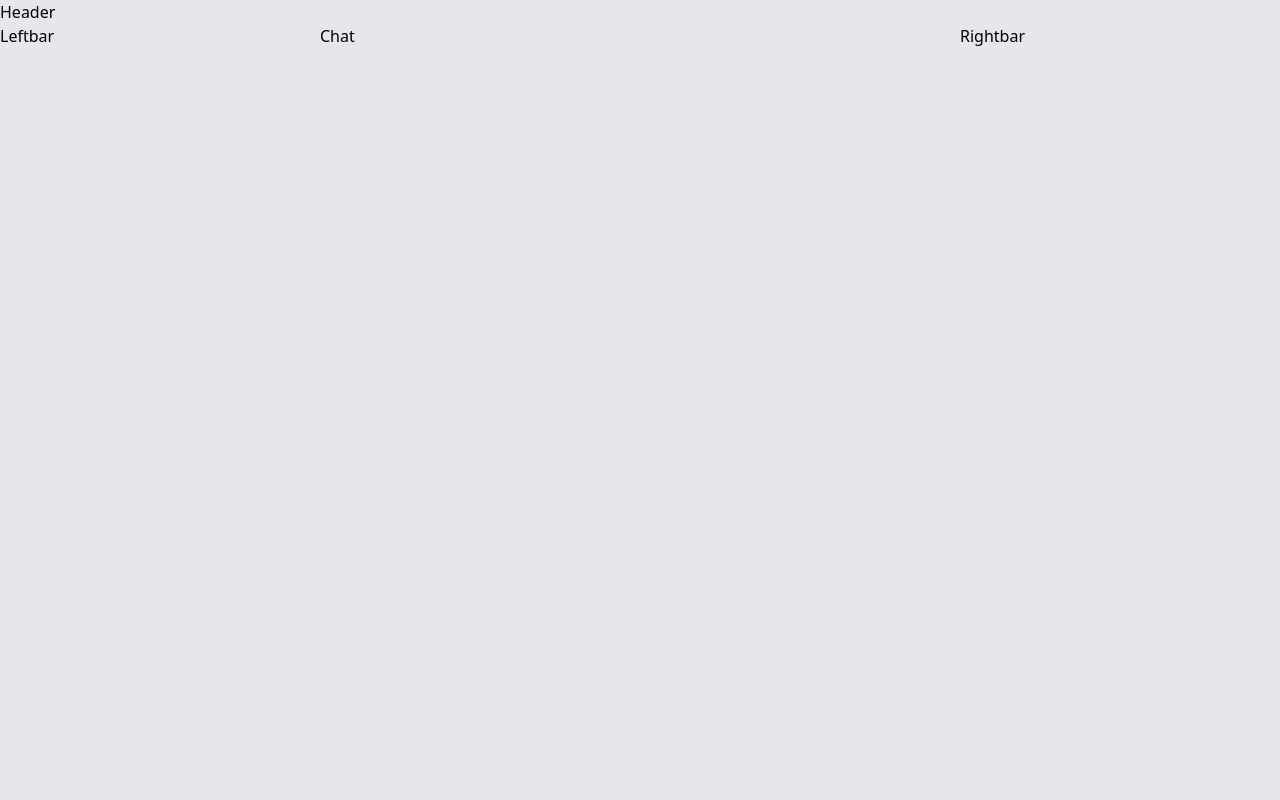
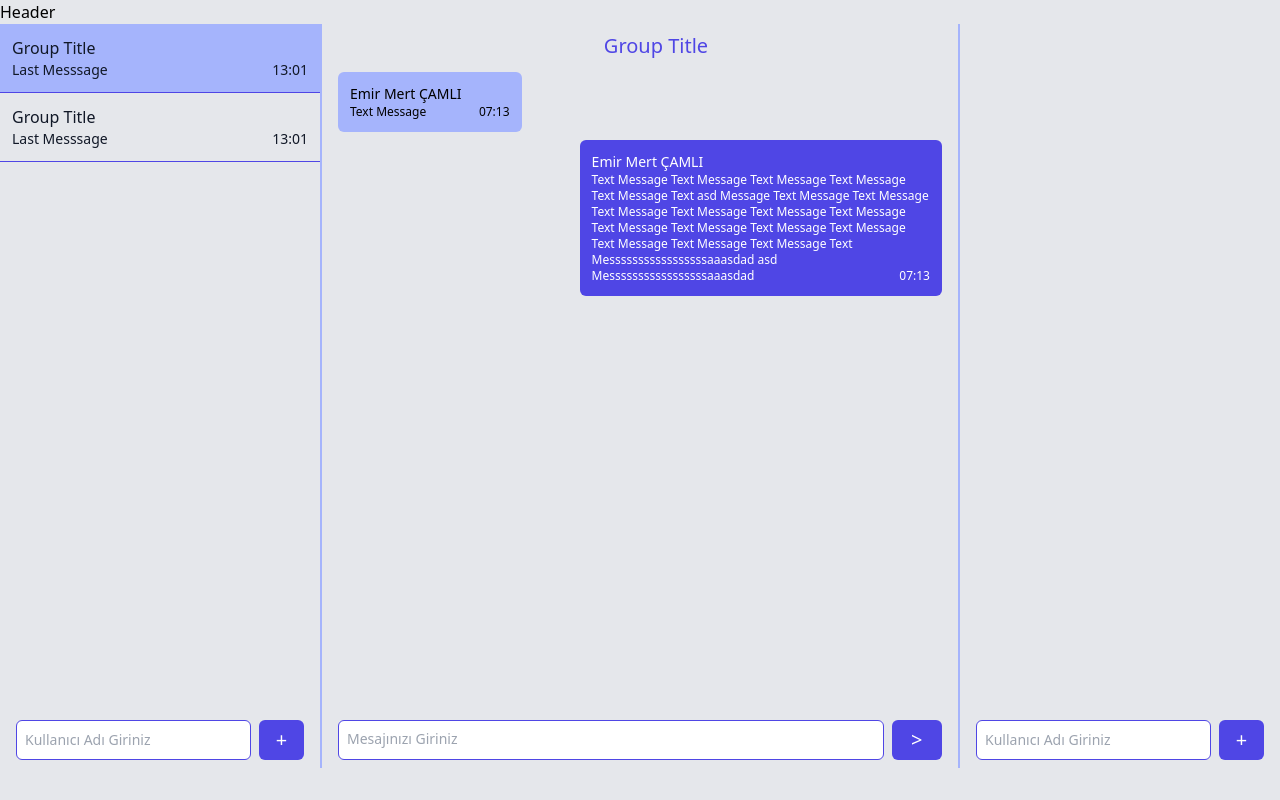
Before and after one commit to EmirMC/React-Chat-App, a React (Create React App) app: page / in a window 1280 px wide. Built offline with nearby package versions, Linux system fonts and the light colour scheme.

Commit message:
Added Add Compenent and Edit Css ClassName

```diff
--- a/src/components/Chat.js
+++ b/src/components/Chat.js
@@ -1,7 +1,31 @@
+import Add from "./Add"
+
 export default function Chat() {
     return (
-        <div className="col-span-6 overflow-scroll overflow-x-hidden overflow-y-hidden">
-            Chat
+        <div className="main">
+            <div className="w-full text-center text-xl text-indigo-600 absolute top-2">
+                <span>Group Title</span>
+            </div>
+            <div className="overflow-y-auto flex flex-col w-full scroll pr-2">
+                <div className="message message-passive">
+                    <span className="pr-12 text-sm">Emir Mert ÇAMLI</span>
+                    <p>
+                        Text Message
+                        <span className="float-right max-w-min">07:13</span>
+                    </p>
+                </div>
+                <div className="message message-active inline-block">
+                    <span className="pr-12 text-sm">Emir Mert ÇAMLI</span>
+                    <p>
+                        Text Message Text Message Text Message Text Message Text Message Text asd Message
+                        Text Message Text Message Text Message Text Message Text Message Text Message
+                        Text Message Text Message Text Message Text Message Text Message Text Message
+                        Text Message Text Messsssssssssssssssaaasdad asd Messsssssssssssssssaaasdad
+                        <span className="float-right max-w-min">07:13</span>
+                    </p>
+                </div>
+            </div>
+            <Add type="add_message" addStatus={false} />
         </div>
     )
 }
--- a/src/components/Leftbar.js
+++ b/src/components/Leftbar.js
@@ -1,7 +1,23 @@
+import Add from "./Add";
+
 export default function Leftbar() {
     return (
-        <div className="col-span-3 hidden md:flex overflow-scroll overflow-x-hidden overflow-y-hidden">
-            Leftbar
+        <div className="sidebar">
+            <div className="group group-active">
+                <span>Group Title</span>
+                <div>
+                    <span>Last Messsage</span>
+                    <span>13:01</span>
+                </div>
+            </div>
+            <div className="group group-passive">
+                <span>Group Title</span>
+                <div>
+                    <span>Last Messsage</span>
+                    <span>13:01</span>
+                </div>
+            </div>
+            <Add type="add_group_user" addStatus={true} />
         </div>
     )
 }
--- a/src/components/Rightbar.js
+++ b/src/components/Rightbar.js
@@ -1,7 +1,9 @@
+import Add from "./Add";
+
 export default function Rightbar() {
     return (
-        <div className="col-span-3 hidden md:flex overflow-scroll overflow-x-hidden overflow-y-hidden">
-            Rightbar
+        <div className="sidebar">
+            <Add type="add_group_user" addStatus={true} />
         </div>
     )
 }
```
